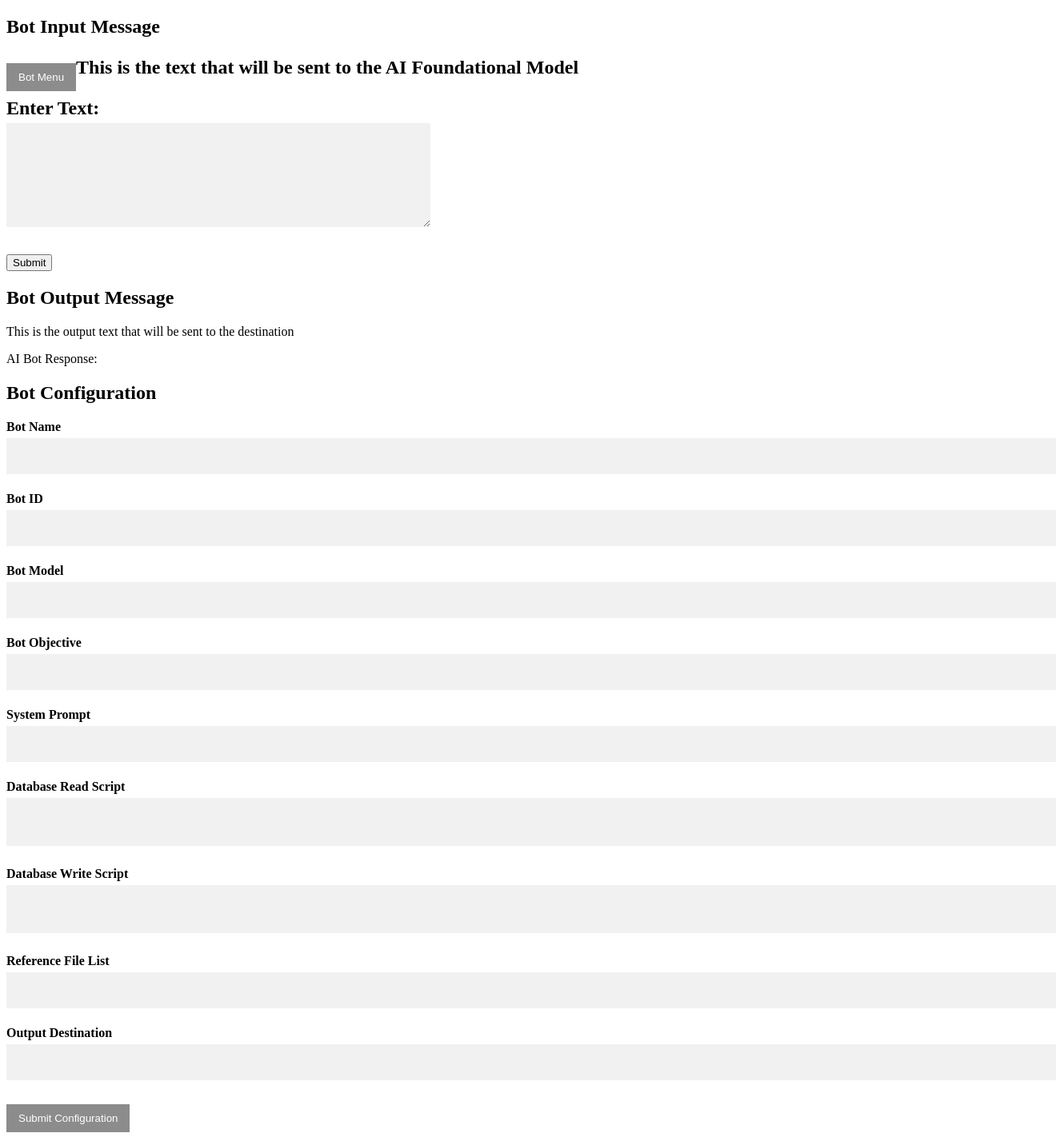
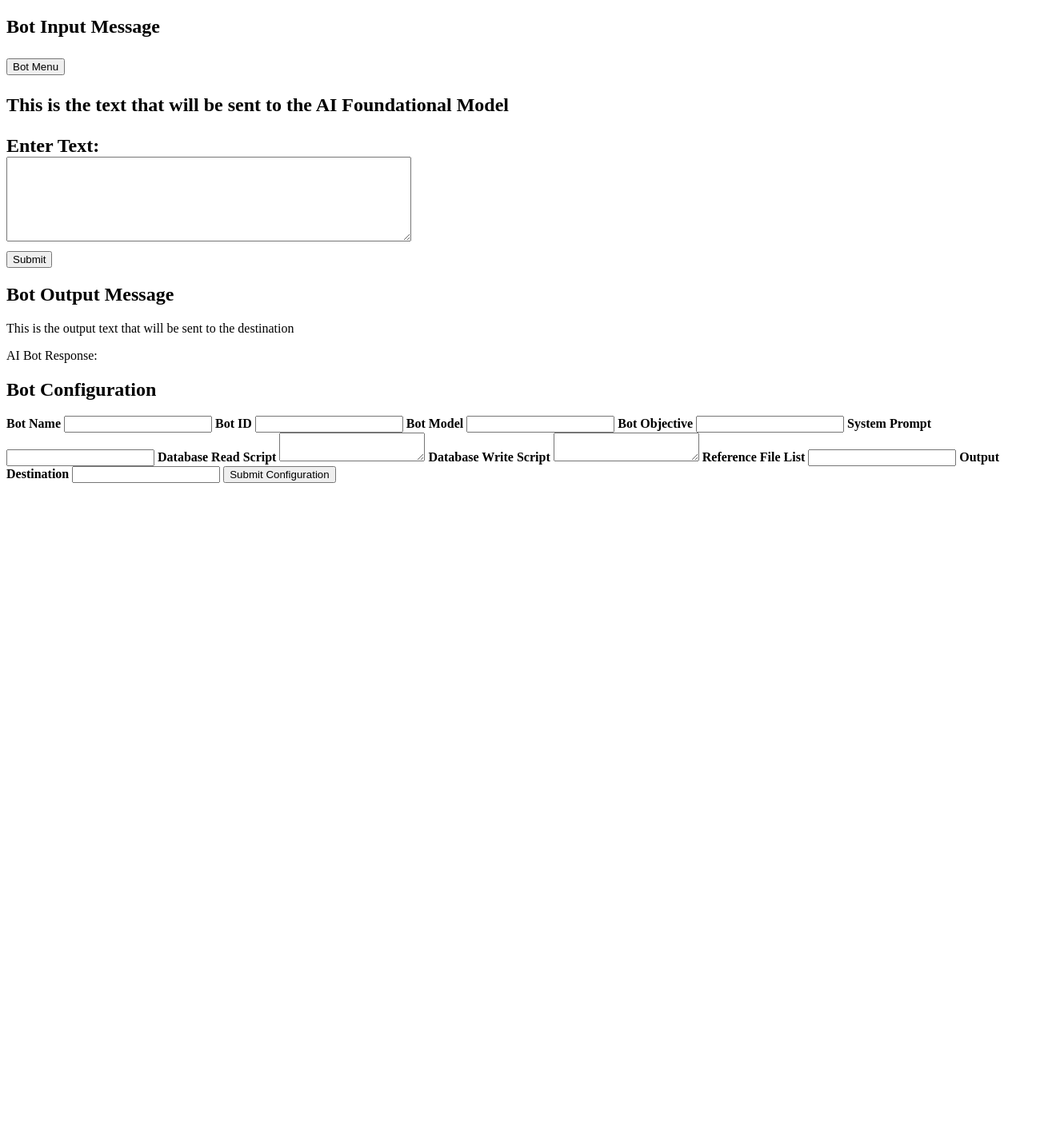
Before and after one commit to stuarth-afk/AI_Project_1, a Flask app: page /page_1 in a window 1320 px wide; the page is wider, and only the part inside the window is pictured. Shown: that part at 80% size. After the commit the page ends 604 px from the top of that part, so only its background shows below. Run offline with Flask 3, Linux system fonts and the light colour scheme.

Commit message:
Update page_1.html

```diff
--- a/templates/page_1.html
+++ b/templates/page_1.html
@@ -2,42 +2,12 @@
 <html>
 <head>
   <title>AI Bot</title>
-  <style>
-      input[type=text], textarea {
-          width: 100%;
-          padding: 15px;
-          margin: 5px 0 22px 0;
-          display: inline-block;
-          border: none;
-          background: #f1f1f1;
-      }
-
-      button {
-          background-color: #808080;
-          color: white;
-          padding: 10px 15px;
-          margin: 8px 0;
-          border: none;
-          cursor: pointer;
-          width: auto;
-          opacity: 0.9;
-          float: left;
-      }
-
-      /* Clear floats */
-      .clearfix::after{
-          content: "";
-          clear: both;
-          display: table;
-      }
-  </style>
-
 </head>
 <body>
 <h2>Bot Input Message<h2>
 <a href="{{ url_for('index') }}"><button>Bot Menu</button></a>
 <p>This is the text that will be sent to the AI Foundational Model<p>
-<form action="/page_1" method="post" class="clearfix">
+<form action="/page_1" method="post">
   <label for="text">Enter Text:</label><br>
   <textarea id="text" name="text" style="width: 500px; height: 100px;">{{ user_text }}</textarea><br>
   <input type="submit" value="Submit">
@@ -50,7 +20,7 @@
 
 <h2>Bot Configuration</h2>
 
-    <form action="/submit_config" method="post" class="clearfix">
+    <form action="/submit_config" method="post">
         <label for="bot_name"><b>Bot Name</b></label>
         <input type="text" name="bot_name" required>
 
```
